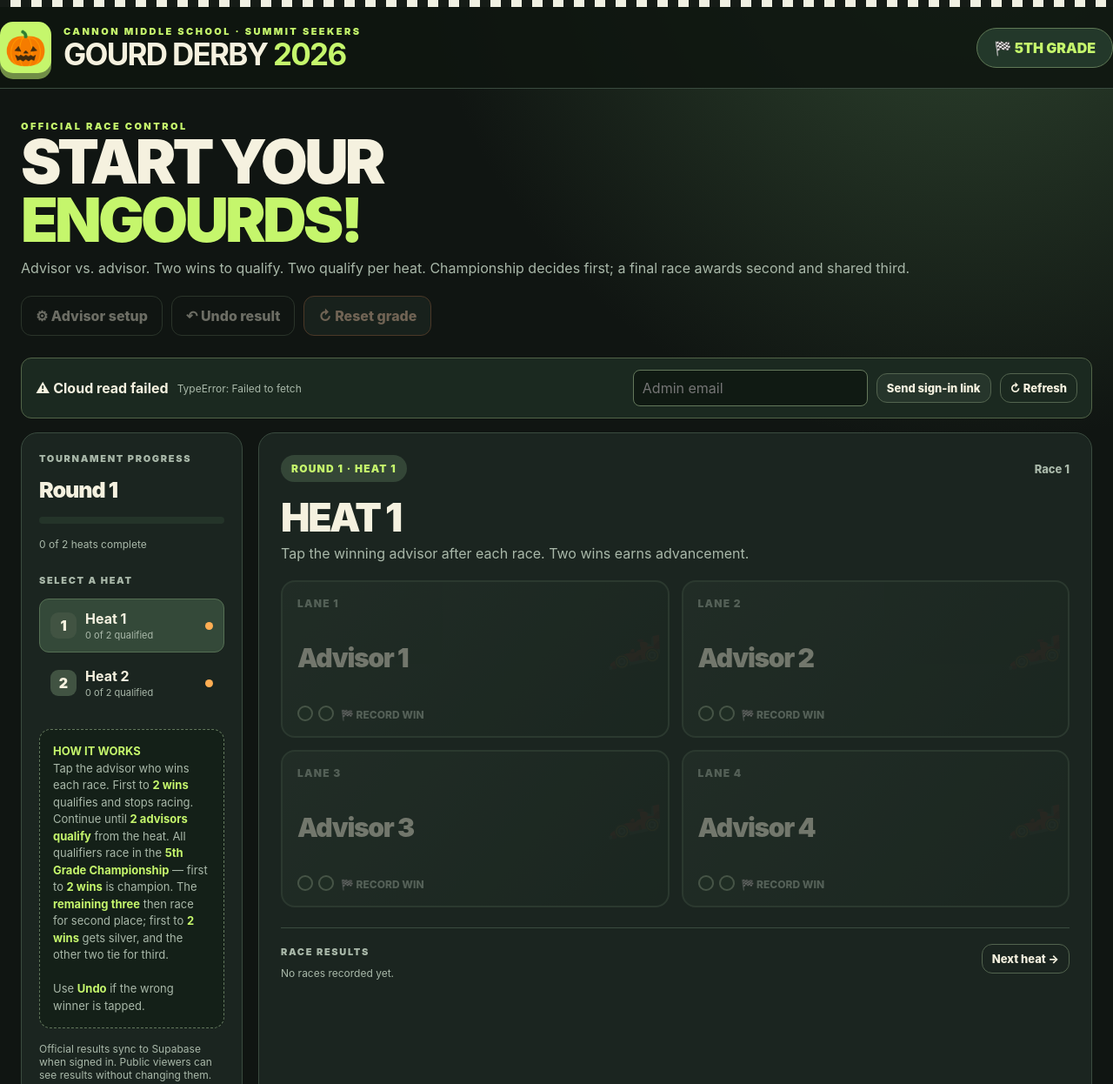
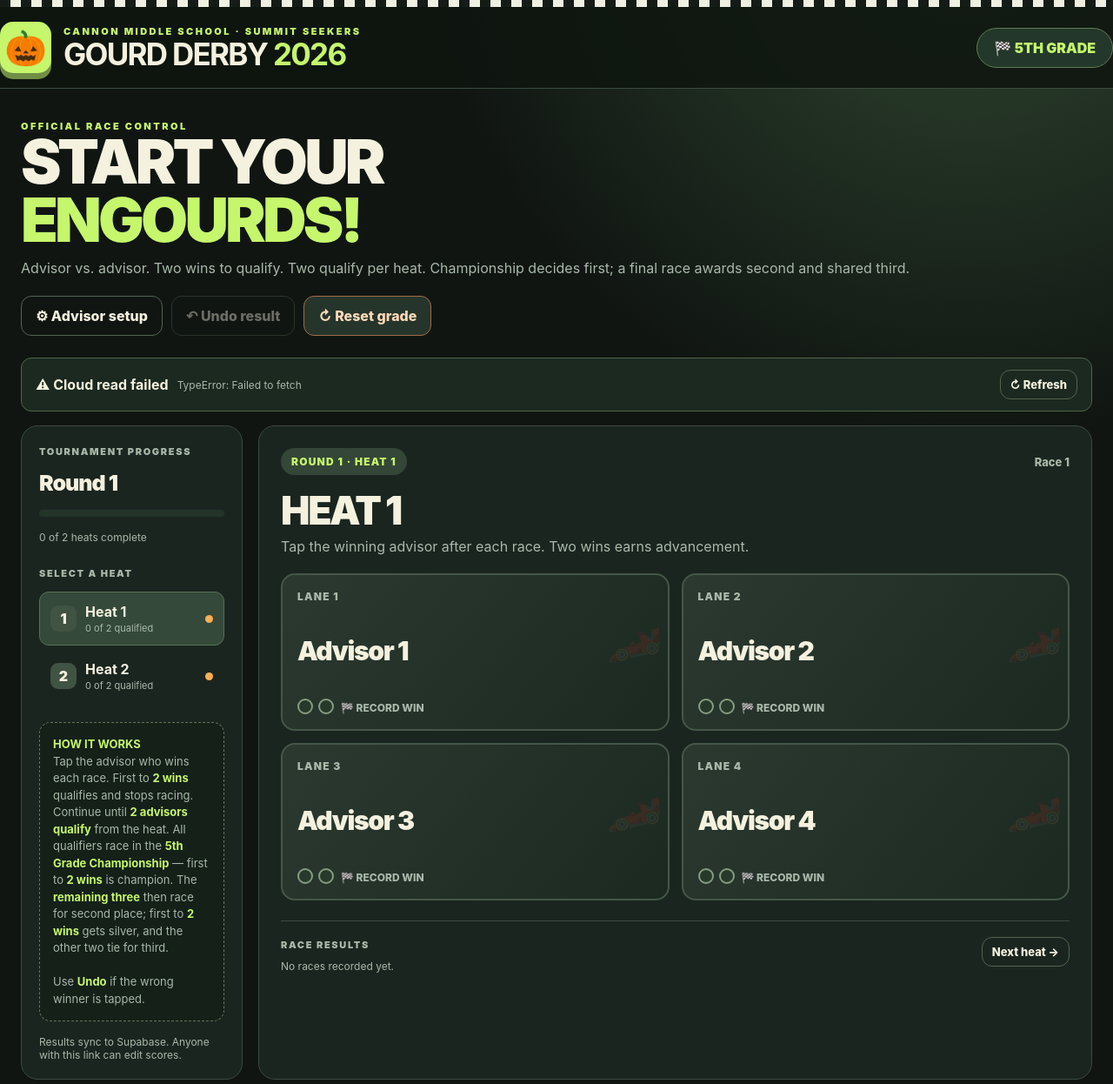
Before and after one commit to CannonBrainyYaks/cannon-advisory-games, a plain HTML site: page gourd-derby/index.html in a window 1280 px wide. Shown: the top 1246 px of the page at 87% size. Drawn offline with nearby package versions, Linux system fonts and the light colour scheme; no server answers.

Commit message:
Simplify Derby control to no-login scoring

```diff
--- a/gourd-derby/index.html
+++ b/gourd-derby/index.html
@@ -15,9 +15,9 @@ header{border-bottom:1px solid var(--line);background:#0e1510dd} .wrap{max-width
 <div class="checkers"></div>
 <header><div class="wrap top"><div class="brand"><div class="logo">🎃</div><div><div class="eyebrow">CANNON MIDDLE SCHOOL · SUMMIT SEEKERS</div><h1>Gourd Derby <span style="color:var(--lime)">2026</span></h1></div></div><div class="grade">🏁 5TH GRADE</div></div></header>
 <div class="wrap"><div class="hero"><div><div class="eyebrow">OFFICIAL RACE CONTROL</div><h2>Start your<br><span style="color:var(--lime)">engourds!</span></h2><p>Advisor vs. advisor. Two wins to qualify. Two qualify per heat. Championship decides first; a final race awards second and shared third.</p></div><div class="hero-actions"><button class="btn ghost" id="setupToggle">⚙ Advisor setup</button><button class="btn ghost" id="undoBtn">↶ Undo result</button><button class="btn warn" id="resetBtn">↻ Reset grade</button></div></div>
-<section class="cloudbar"><strong id="syncStatus">● Local demo · checking cloud</strong><span class="note" id="syncInfo">Official results are backed up to TinkerHub Supabase. Sign in to operate official races.</span><input type="email" id="emailInput" placeholder="Admin email" autocomplete="email"><button class="btn small" id="loginBtn">Send sign-in link</button><button class="btn small ghost" id="logoutBtn" style="display:none">Sign out</button><button class="btn small ghost" id="refreshBtn">↻ Refresh</button></section>
+<section class="cloudbar"><strong id="syncStatus">● Local demo · checking cloud</strong><span class="note" id="syncInfo">Official results are backed up to TinkerHub Supabase. No sign-in required. Anyone with this link can edit scores.</span><button class="btn small ghost" id="refreshBtn">↻ Refresh</button></section>
 <section class="setup pane" id="setup"><div class="setup-inner"><h3>5th Grade Advisor Lineup</h3><p>Put one advisor name on each line. The order determines the heats (four advisors per heat). You can replace the demo names before racing.</p><textarea id="namesInput" spellcheck="false"></textarea><div class="setup-tools"><button class="btn primary" id="startBtn">🏁 Build heats & start</button><button class="btn ghost small" id="cancelSetup">Close</button><span class="note">Starting over replaces the current 5th-grade results.</span></div></div></section>
-<div class="layout"><aside class="pane side"><div class="section-title">Tournament progress</div><div id="roundLabel" style="font-weight:950;font-size:25px;letter-spacing:-.04em">Round 1</div><div class="progress"><div id="progressBar"></div></div><div id="progressText" class="side-footer"></div><div class="section-title" style="margin-top:27px">Select a heat</div><div class="heat-list" id="heatList"></div><div class="guide"><b>HOW IT WORKS</b><br>Tap the advisor who wins each race. First to <b>2 wins</b> qualifies and stops racing. Continue until <b>2 advisors qualify</b> from the heat. All qualifiers race in the <b>5th Grade Championship</b> — first to <b>2 wins</b> is champion. The <b>remaining three</b> then race for second place; first to <b>2 wins</b> gets silver, and the other two tie for third.<br><br>Use <b>Undo</b> if the wrong winner is tapped.</div><div class="side-footer">Official results sync to Supabase when signed in. Public viewers can see results without changing them.</div></aside>
+<div class="layout"><aside class="pane side"><div class="section-title">Tournament progress</div><div id="roundLabel" style="font-weight:950;font-size:25px;letter-spacing:-.04em">Round 1</div><div class="progress"><div id="progressBar"></div></div><div id="progressText" class="side-footer"></div><div class="section-title" style="margin-top:27px">Select a heat</div><div class="heat-list" id="heatList"></div><div class="guide"><b>HOW IT WORKS</b><br>Tap the advisor who wins each race. First to <b>2 wins</b> qualifies and stops racing. Continue until <b>2 advisors qualify</b> from the heat. All qualifiers race in the <b>5th Grade Championship</b> — first to <b>2 wins</b> is champion. The <b>remaining three</b> then race for second place; first to <b>2 wins</b> gets silver, and the other two tie for third.<br><br>Use <b>Undo</b> if the wrong winner is tapped.</div><div class="side-footer">Results sync to Supabase. Anyone with this link can edit scores.</div></aside>
 <main class="pane main-panel"><div class="subline"><div class="pill" id="roundPill">ROUND 1 · HEAT 1</div><div style="color:var(--muted);font-size:13px;font-weight:800" id="raceCount">Race 1</div></div><h2 class="heat-title" id="heatTitle">HEAT 1</h2><p class="meta" id="heatHelp">Tap a winning advisor to record a race.</p><div class="racers" id="racers"></div><div class="advance-panel" id="advancePanel" style="display:none"></div><div class="race-strip"><div><div class="section-title" style="margin-bottom:7px">Race results</div><div class="roundup" id="raceHistory"></div></div><button class="btn small ghost" id="nextHeatBtn" style="display:none">Next heat →</button></div></main></div><div class="footerline">GORGE-OUS SPEED · 5TH GRADE PROTOTYPE · RACE CONTROL</div></div>
 <div class="toast" id="toast"><div class="caption" id="toastCaption">QUALIFIED!</div><div class="large" id="toastName">Advisor</div><div class="caption" style="margin-top:7px" id="toastSub">ADVANCING TO THE NEXT ROUND</div></div>
 <script src="https://cdn.jsdelivr.net/npm/@supabase/supabase-js@2.48.1/dist/umd/supabase.min.js"></script>
@@ -27,18 +27,16 @@ header{border-bottom:1px solid var(--line);background:#0e1510dd} .wrap{max-width
 const KEY='cannon-gourd-derby-grade5-v1';
 const el=id=>document.getElementById(id);
 const demo=Array.from({length:8},(_,i)=>'Advisor '+(i+1));
-let state;let toastTimeout;let client=null;let isAdmin=false;let remoteVersion=0;let lastRemote=null;let syncing=false;
+let state;let toastTimeout;let client=null;let isAdmin=true;let remoteVersion=0;let lastRemote=null;let syncing=false;
 const URL='https://zsduepkuqukltjmvqjyi.supabase.co';const PUBKEY='sb_publishable_hC1Om-qG7Crbohs3ShliyQ_xWzxSP2y';
 function setStatus(s,msg){el('syncStatus').textContent=s;if(msg)el('syncInfo').textContent=msg;}
-function isOfficial(){return isAdmin&&!!client}
-function canOperate(){return isAdmin||location.protocol==='file:'}
+function isOfficial(){return !!client}
+function canOperate(){return true}
 function lockUI(){['undoBtn','resetBtn','setupToggle'].forEach(id=>el(id).disabled=!canOperate());}
-async function fetchCloud(){if(!client)return;const {data,error}=await client.from('gourd_derby_states').select('state,revision').eq('grade',5).maybeSingle();if(error){setStatus('⚠ Cloud read failed',error.message);return}if(data){lastRemote=JSON.stringify(data.state);remoteVersion=data.revision;state={...data.state,undo:[]};saveLocal();render();setStatus(isAdmin?'● Cloud connected · Operator':'● Live scoreboard · View only',(location.protocol==='file:'?'Local file preview — changes here do not sync. ':'5th-grade results loaded from Supabase. ')+(isAdmin?'Race edits save to cloud.':'Sign in with an approved administrator account to record races.'));}else{setStatus(isAdmin?'● Cloud ready · No saved results':'● Awaiting official results',isAdmin?'Enter 5th-grade advisors, then start racing.':'No official races have been saved yet.');}lockUI();}
-async function persistCloud(){if(!isOfficial())return;const clean={...state,undo:[]};setStatus('◌ Saving to Supabase…');const {data,error}=await client.from('gourd_derby_states').upsert({grade:5,state:clean,updated_at:new Date().toISOString()},{onConflict:'grade'}).select('revision').single();if(error){setStatus('⚠ NOT SAVED',error.message+' — results remain in this browser.');return;}setStatus('● Saved to Supabase · Operator','Official 5th-grade results are online.');}
+async function fetchCloud(){if(!client)return;const {data,error}=await client.from('gourd_derby_states').select('state,revision').eq('grade',5).maybeSingle();if(error){setStatus('⚠ Cloud read failed',error.message);return}if(data){lastRemote=JSON.stringify(data.state);remoteVersion=data.revision;state={...data.state,undo:[]};saveLocal();render();setStatus(isAdmin?'● Cloud connected · Race control':'● Live scoreboard · View only',(location.protocol==='file:'?'Local file preview — changes here do not sync. ':'5th-grade results loaded from Supabase. ')+(isAdmin?'Race edits save to cloud.':'You can record races without signing in.'));}else{setStatus(isAdmin?'● Cloud ready · No saved results':'● Awaiting official results',isAdmin?'Enter 5th-grade advisors, then start racing.':'No official races have been saved yet.');}lockUI();}
+async function persistCloud(){if(!isOfficial())return;const clean={...state,undo:[]};setStatus('◌ Saving to Supabase…');const {data,error}=await client.from('gourd_derby_states').upsert({grade:5,state:clean,updated_at:new Date().toISOString()},{onConflict:'grade'}).select('revision').single();if(error){setStatus('⚠ NOT SAVED',error.message+' — results remain in this browser.');return;}setStatus('● Saved to Supabase','Official 5th-grade results are online.');}
 function saveLocal(){try{localStorage.setItem(KEY,JSON.stringify(state))}catch(e){}}
-async function bootstrap(){if(!window.supabase){setStatus('⚠ Cloud library unavailable','Check your internet connection. Local demo remains available.');return;}client=window.supabase.createClient(URL,PUBKEY,{auth:{detectSessionInUrl:true}});const {data:{session}}=await client.auth.getSession();await updateSession(session);client.auth.onAuthStateChange((_event,s)=>{setTimeout(()=>updateSession(s),0)});}
-async function updateSession(session){isAdmin=false;if(session){const {data}=await client.from('tinkerhub_admins').select('id').eq('id',session.user.id).maybeSingle();isAdmin=!!data;el('logoutBtn').style.display='inline-block';el('loginBtn').style.display='none';el('emailInput').style.display='none';if(!isAdmin)setStatus('● View only · Not an admin','This account is not authorized to edit race results.');}else{el('logoutBtn').style.display='none';el('loginBtn').style.display='inline-block';el('emailInput').style.display='inline-block';}await fetchCloud();lockUI();render();}
-
+async function bootstrap(){if(!window.supabase){setStatus('Cloud unavailable');return;}client=window.supabase.createClient(URL,PUBKEY);await fetchCloud();}
 function createState(names){return {names:names.map((name,i)=>({id:'r'+i,name})),round:1,heats:makeHeats(names.map((_,i)=>'r'+i),false),selected:0,champion:null,runnerUp:null,thirdPlace:[],undo:[]}}
 function makeHeats(ids,championship){if(championship)return [{ids:ids.slice(),wins:{},qualified:[],results:[],championship:true}];let chunks=[];for(let i=0;i<ids.length;i+=4)chunks.push(ids.slice(i,i+4));return chunks.map(group=>({ids:group,wins:{},qualified:group.length===1?group.slice():[],results:[],championship:false}));}
 function load(){try{const raw=localStorage.getItem(KEY);if(raw){let s=JSON.parse(raw);if(s&&s.names&&s.heats&&s.heats.length)return s}}catch(e){}return createState(demo)}
@@ -64,10 +62,8 @@ el('setupToggle').addEventListener('click',()=>toggleSetup());el('cancelSetup').
 el('startBtn').addEventListener('click',()=>{if(!canOperate())return;const names=el('namesInput').value.split('\n').map(x=>x.trim()).filter(Boolean);if(names.length<2){alert('Enter at least two advisor names to start racing.');return}if(state.heats.some(h=>h.results.length)&&!confirm('Replace the current 5th-grade races and results?'))return;state=createState(names);save();toggleSetup(false);render()});
 el('resetBtn').addEventListener('click',()=>{if(!canOperate())return;if(!confirm('Clear all 5th-grade race results? Advisor names will stay.'))return;state=createState(state.names.map(x=>x.name));save();render()});
 document.addEventListener('keydown',e=>{if(/TEXTAREA|INPUT/.test(document.activeElement.tagName)||e.altKey||e.metaKey||e.ctrlKey||el('setup').classList.contains('visible'))return;const i=Number(e.key)-1;if(i>=0&&i<4){let h=state.heats[state.selected];if(h&&h.ids[i])record(h.ids[i])}});
-el('loginBtn').addEventListener('click',async()=>{if(!client){alert('Cloud connection unavailable');return}const email=el('emailInput').value.trim();if(!email){alert('Enter your TinkerHub admin email.');return}if(location.protocol==='file:'){alert('To sign in and save official races, this HTML file must first be hosted on Netlify. You can still test races locally here.');return}const {error}=await client.auth.signInWithOtp({email,options:{emailRedirectTo:location.href.split('#')[0].split('?')[0]}});alert(error?error.message:'Check your email for the sign-in link. Open it in this browser.');});
-el('logoutBtn').addEventListener('click',async()=>{if(client)await client.auth.signOut();});
 el('refreshBtn').addEventListener('click',()=>fetchCloud());
-state=load();render();bootstrap();setInterval(()=>{if(client&&!isAdmin&&location.protocol!=='file:')fetchCloud()},7000);
+state=load();render();bootstrap();
 })();
 </script>
 </body></html>
```
